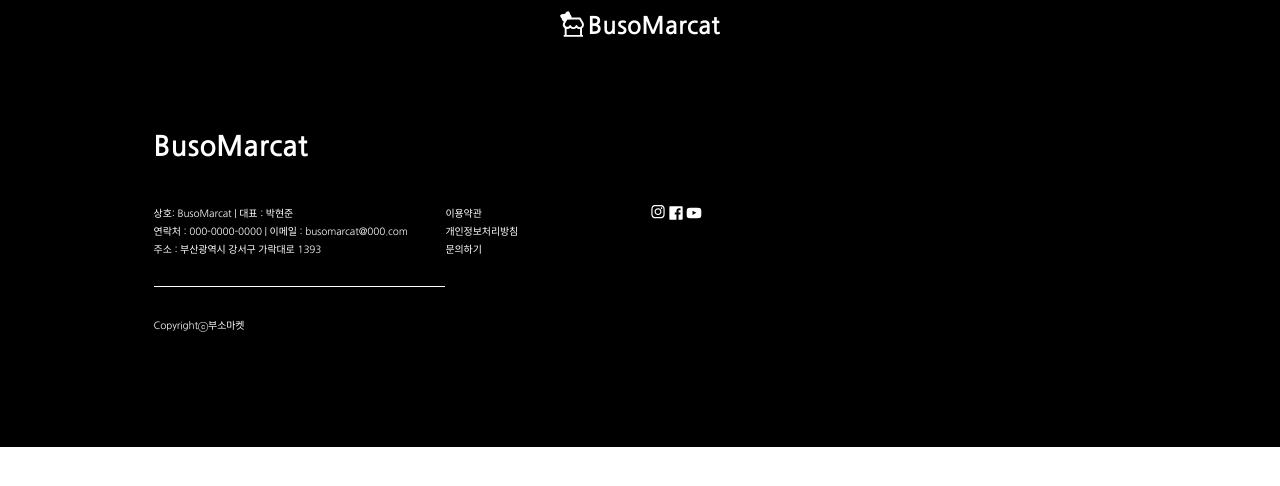
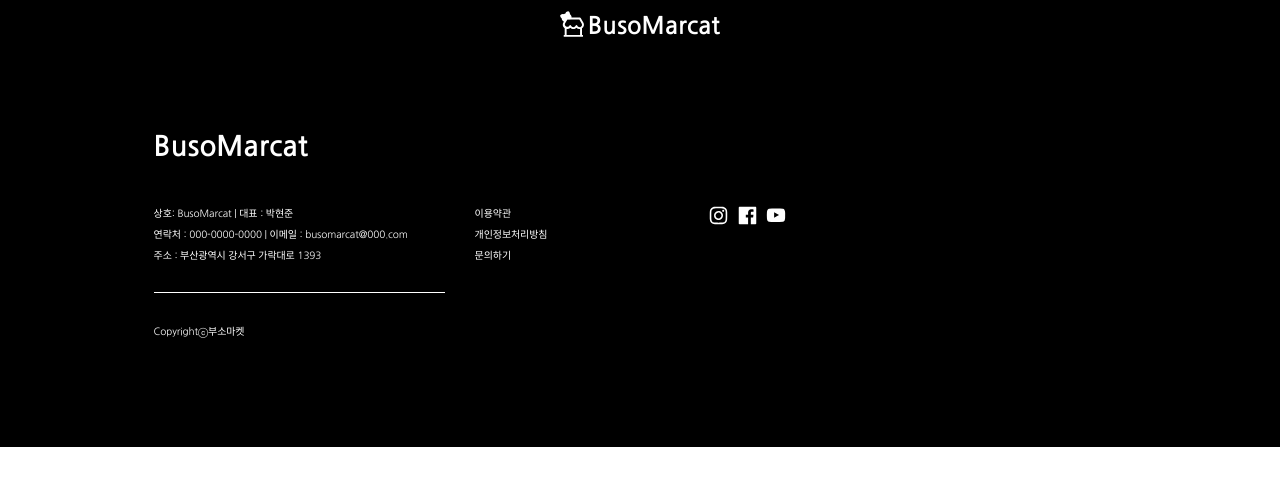
Before and after one commit to busoMarcat/v1_client, a React (Create React App) app: page /login in a window 1280 px wide. Shown: the top 486 px of the page. Built offline with nearby package versions, Linux system fonts and the light colour scheme.

Commit message:
feat : 하단 선과 글자 간격 조정 & 아이콘 크키와 높이 간격 맞춤

```diff
--- a/src/components/Section/Footer/style.ts
+++ b/src/components/Section/Footer/style.ts
@@ -37,7 +37,7 @@ export const FooterHGroup = styled.hgroup`
 export const FooterSection = styled.section`
     display: flex;
     flex-direction: column;
-    gap: 2px;
+    gap: 5px;
     border-bottom: 1px solid ${color.white};
     width: 30%;
     border-width: 25%;
@@ -62,13 +62,15 @@ export const FooterCopyright = styled.span`
 `;
 
 export const Icon = styled.img`
-    width: 1rem;
+    width: 1.3rem;
+    display: flex;
+
 `;
 
 export const Detaile = styled.section`
     display: flex;
     flex-direction: column;
-    gap: 2px;
+    gap: 5px;
     justify-content: center;
     height: 30%;
     width: 21%
@@ -76,11 +78,12 @@ export const Detaile = styled.section`
 
 export const Image = styled.section`
     display: flex;
-    gap: 2px;
+    gap: 8px;
     height: 30%;
 `
 
 export const FlexBox = styled.section`
     display: flex;
     flex-direction: row;
+    gap: 3%;
 `
```
Also changed, not shown: src/assets/instagram.svg, src/assets/youtube.svg.
